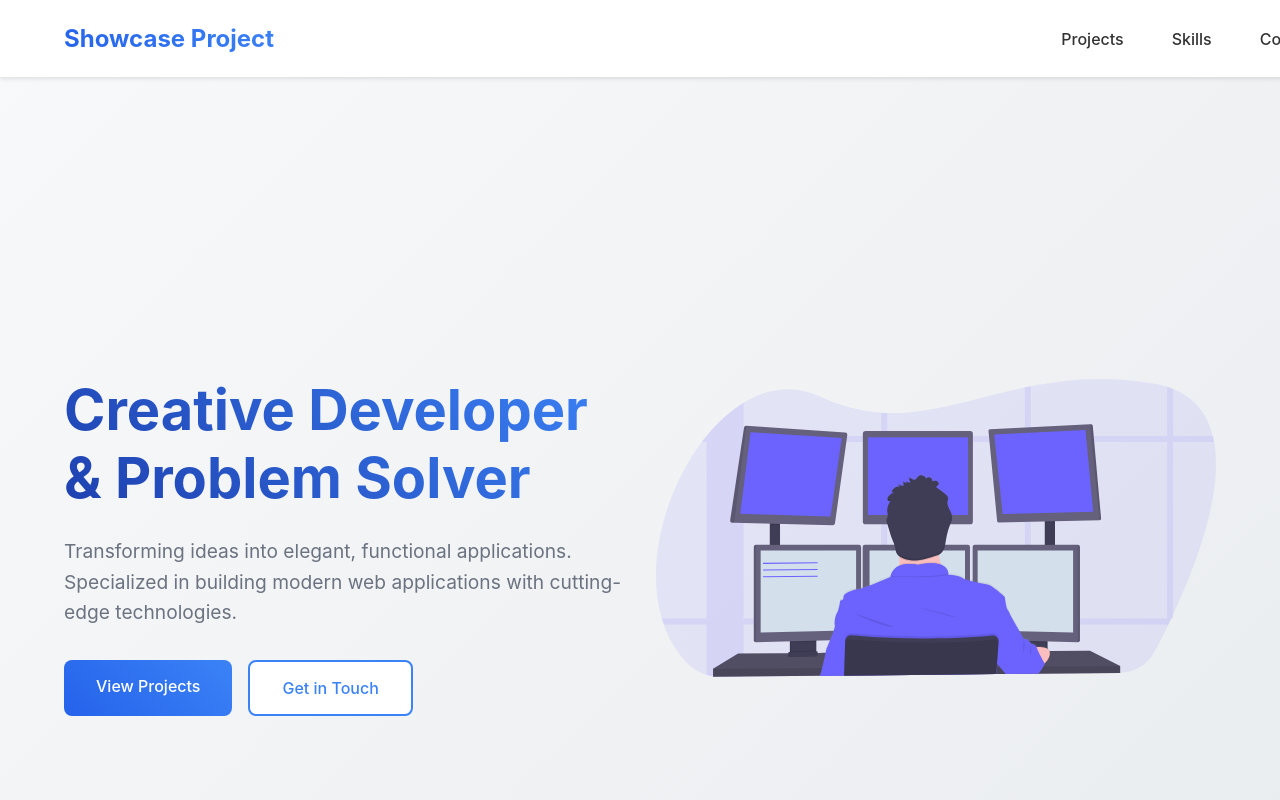
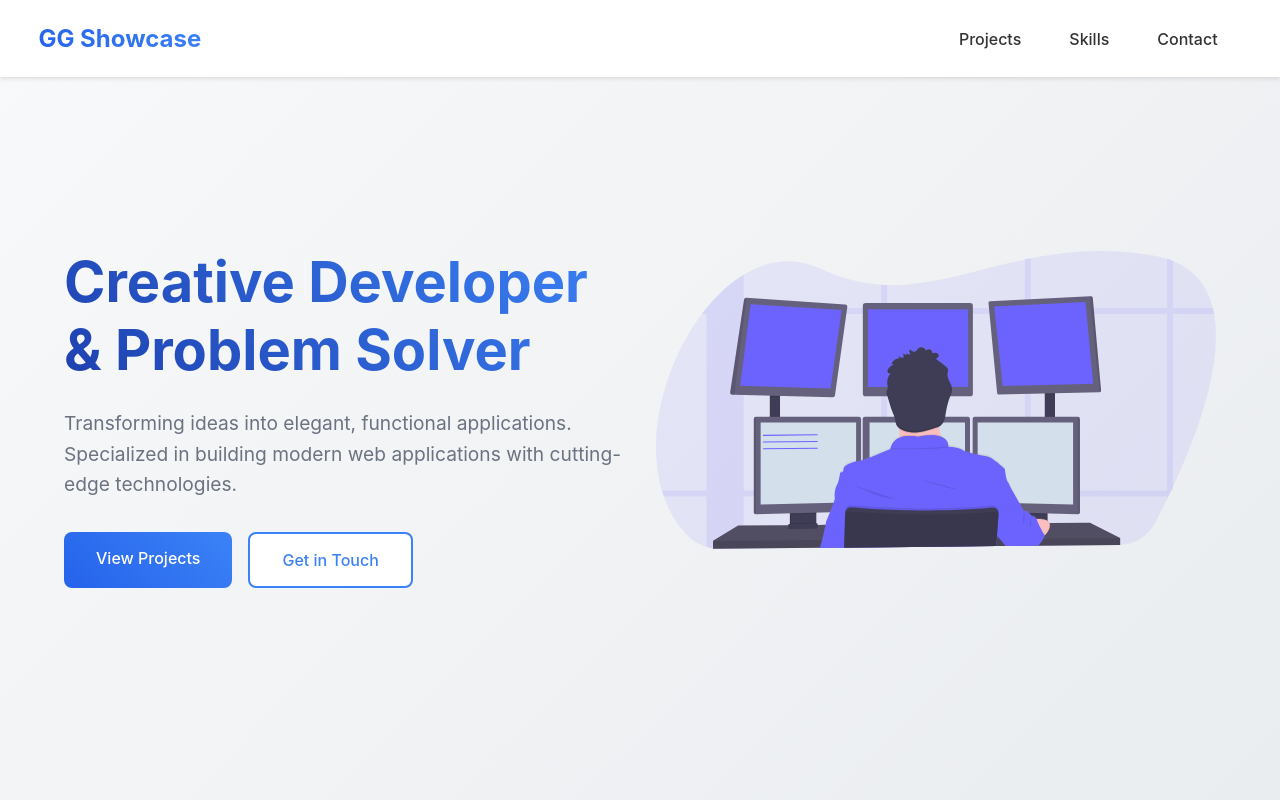
Before and after one commit to TripleVi/fe-graduation-showcase, a React (Create React App) app: page / in a window 1280 px wide. Shown: the top 800 px of the page. Built offline with nearby package versions, Linux system fonts and the light colour scheme; what react-easy-emoji would draw is missing.

Commit message:
update to deploy

```diff
--- a/package.json
+++ b/package.json
@@ -16,7 +16,7 @@
     "@testing-library/user-event": "^13.5.0",
     "ajv": "^8.17.1",
     "ajv-keywords": "^5.1.0",
-    "apexcharts": "^3.53.0",
+    "apexcharts": "^4.0.0",
     "axios": "^1.7.7",
     "chart.js": "^4.4.6",
     "firebase": "^10.14.1",
@@ -30,7 +30,6 @@
     "react-headroom": "^3.2.1",
     "react-icons": "^5.3.0",
     "react-quill": "^2.0.0",
-    "react-reveal": "^1.2.2",
     "react-router-dom": "^6.26.2",
     "react-scripts": "5.0.1",
     "uuid": "^11.0.2",
--- a/public/index.html
+++ b/public/index.html
@@ -24,7 +24,7 @@
       work correctly both with client-side routing and a non-root public URL.
       Learn how to configure a non-root public URL by running `npm run build`.
     -->
-    <title> Greenwich Graduation Showcase</title>
+    <title>GG Showcase</title>
   </head>
   <body>
     <noscript>You need to enable JavaScript to run this app.</noscript>
--- a/src/App.js
+++ b/src/App.js
@@ -5,7 +5,7 @@ import HomePage from './pages/Home';
 import UserHomePage from './pages/UserHome';
 import DetailProjectPage from './pages/DetailProject';
 import ChatPage from "./pages/ChatPage";
-import Box from "./pages/Box";
+// import Box from "./pages/Box";
 import LandingPage from "./pages/LandingPage";
 import NoPermissionPage from "./pages/NoPermissionPage"; // Import the NoPermissionPage component
 import './App.css';
--- a/src/css/Header.css
+++ b/src/css/Header.css
@@ -7,7 +7,7 @@
 .header {
   background: linear-gradient(to right, var(--lightBackground1), var(--lightBackground2));
   max-width: 100%;
-  padding: 12px 24px;
+  padding: 3px 24px;
   margin: 0px auto;
   box-shadow: 0 2px 15px var(--lightBoxShadow);
   transition: all 0.3s ease;
@@ -68,9 +68,9 @@
 }
 
 .header .logo img {
-  width: 160px;
-  height: auto;
-  object-fit: contain;
+  /* width: 160px; */
+  height: 80px;
+  /* object-fit: contain; */
 }
 
 .header .menu {
--- a/src/css/LandingPage.css
+++ b/src/css/LandingPage.css
@@ -10,10 +10,11 @@
 
 /* Navbar */
 .navbar {
+  box-sizing: border-box;
   display: flex;
   justify-content: space-between;
   align-items: center;
-  padding: 1.5rem 5%;
+  padding: 1.5rem 3%;
   background-color: white;
   box-shadow: 0 2px 4px rgba(0,0,0,0.1);
   position: fixed;
@@ -57,7 +58,7 @@
   display: flex;
   justify-content: space-between;
   align-items: center;
-  padding: 8rem 5% 5rem;
+  padding: 0 5% 5rem;
   min-height: 100vh;
   background: linear-gradient(135deg, #f8f9fa 0%, #e9ecef 100%);
 }
--- a/src/pages/Header.js
+++ b/src/pages/Header.js
@@ -55,7 +55,7 @@ function Header() {
                 <div style={{ display: 'flex', alignItems: 'center' }}>
                     <Link to="/userhome" className="logo">
                         <img
-                            src="https://encrypted-tbn0.gstatic.com/images?q=tbn:ANd9GcQ-mEZMcexBGVNOrE63UGvgHwppdXEl96XdiA&s"
+                            src="https://fpt.edu.vn/Content/images/assets/2022-Greenwich-Eng.jpg"
                             alt="Logo"
                             className="logo-image"
                         />
--- a/src/pages/LandingPage.js
+++ b/src/pages/LandingPage.js
@@ -39,7 +39,7 @@ function LandingPage() {
     <div className="landing-page">
       <nav className="navbar">
         <div className="logo">
-          <span className="logo-text">Showcase Project</span>
+          <span className="logo-text">GG Showcase</span>
         </div>
         <ul className="nav-links">
           <li><a href="#projects">Projects</a></li>
```
Also changed, not shown: 2 other files (tests, documents, lock files or other folders).
